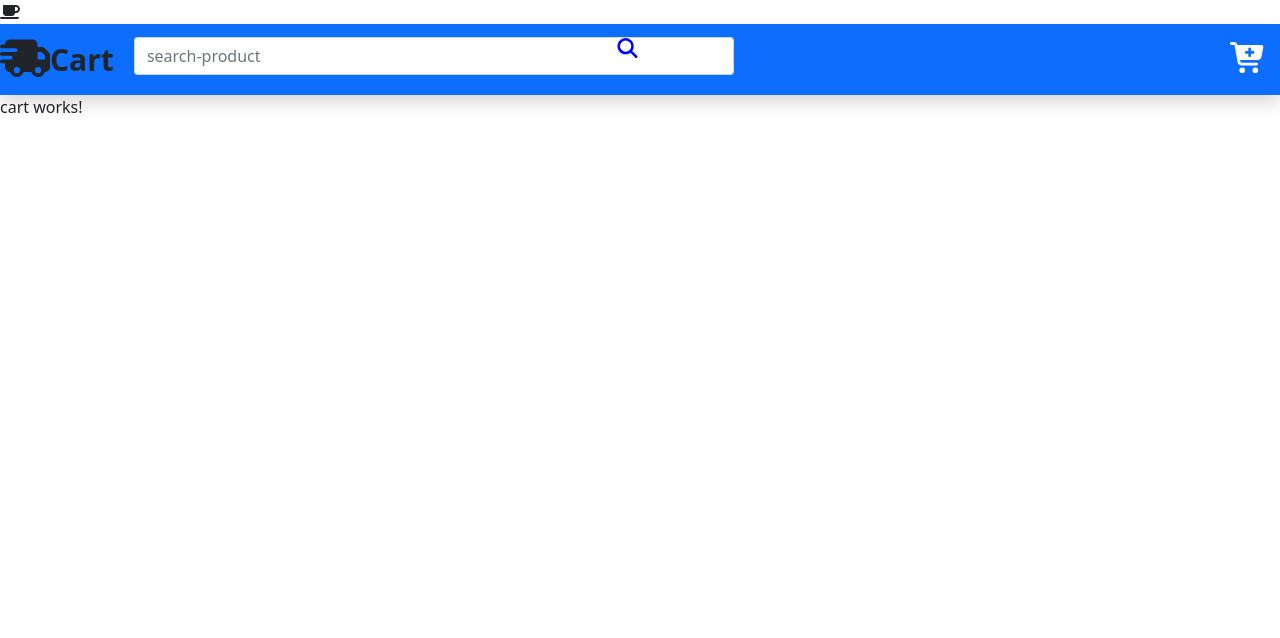
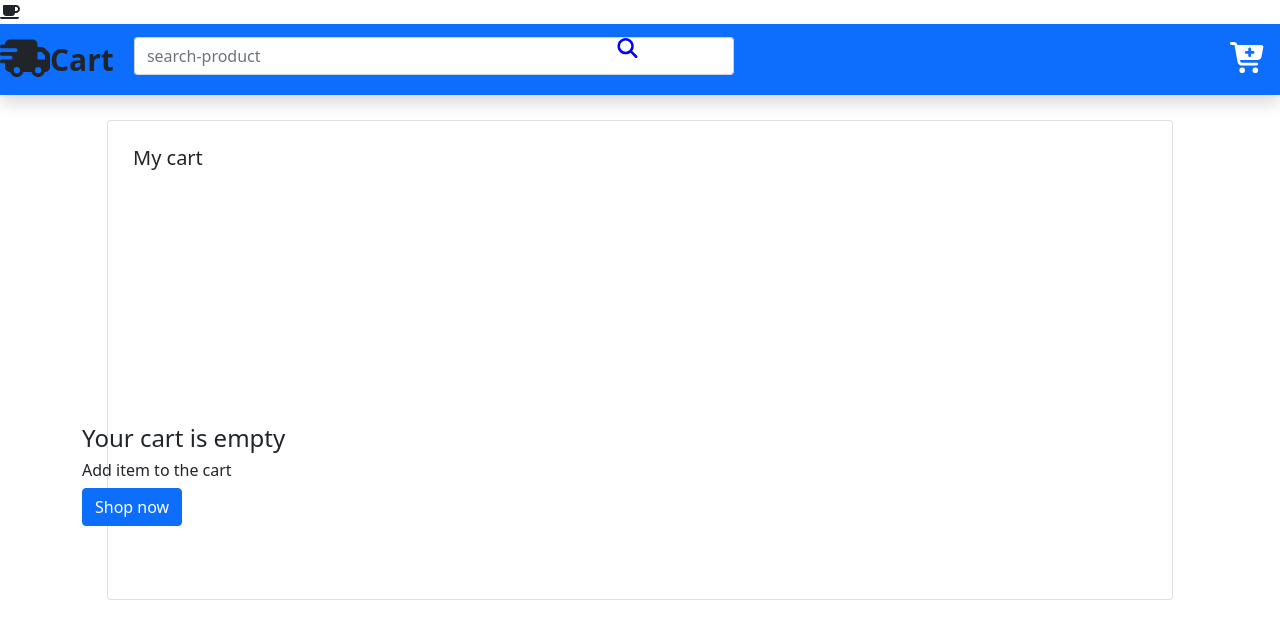
Before and after one commit to mcube25/personalProject, an Angular app in the folder add-to-cart/: page /cart in a window 1280 px wide. Shown: the top 638 px of the page. Built offline with nearby package versions, Linux system fonts and the light colour scheme.

Commit message:
fixed http bug

```diff
--- a/add-to-cart/src/app/component/cart/cart.component.css
+++ b/add-to-cart/src/app/component/cart/cart.component.css
@@ -0,0 +1,10 @@
+.card{
+    height: 60vh;
+margin: 25px;
+padding: 25px;
+}
+.center{
+    position: absolute;
+    top: 50%;
+
+}
--- a/add-to-cart/src/app/component/cart/cart.component.html
+++ b/add-to-cart/src/app/component/cart/cart.component.html
@@ -1 +1,11 @@
-<p>cart works!</p>
+<div class="container">
+    <div class="card">
+        <h5 class="card-title">My cart</h5>
+    </div>
+    <div class="center">
+        <img src="" alt="">
+        <h4>Your cart is empty</h4>
+        <h6>Add item to the cart</h6>
+        <button class="btn btn-primary">Shop now</button>
+    </div>
+</div>
--- a/add-to-cart/src/app/component/product/product.component.css
+++ b/add-to-cart/src/app/component/product/product.component.css
@@ -30,6 +30,6 @@ width: 64px;
     transform: scale();
 }
 .card{
-    padding: 20px;
-    margin: 50px;
+    padding: 10px;
+    margin: 10px;
 }
--- a/add-to-cart/src/app/component/product/product.component.html
+++ b/add-to-cart/src/app/component/product/product.component.html
@@ -21,14 +21,14 @@
 
 <div class="container">
     <div class="row">
-
-            <div class="card col-3" *ngFor="let item of productList">
+        <ng-container *ngFor="let item of productList">
+            <div class="card col-3">
                 <img src="{{item.image}}" alt="">
                 <h5 style="white-space: nowrap; overflow: hidden; text-overflow: ellipsis;">{{item.title}}</h5>
                 <p style="white-space: nowrap; overflow: hidden; text-overflow: ellipsis;">{{item.description}}</p>
                 <p><strong>Price:</strong>${{item.price}}</p>
                 <button class="btn btn-primary">add to cart</button>
             </div>
-
+        </ng-container>
     </div>
 </div>
--- a/add-to-cart/src/app/service/api.service.ts
+++ b/add-to-cart/src/app/service/api.service.ts
@@ -10,7 +10,7 @@ export class ApiService {
   constructor(private http: HttpClient) { }
 
   getProduct(){
-    return this.http.get<any>("https://https://fakestoreapi.com/products")
+    return this.http.get<any>("https://fakestoreapi.com/products")
     .pipe(map((res:any)=>{
       console.log(res);
       return res;
```
